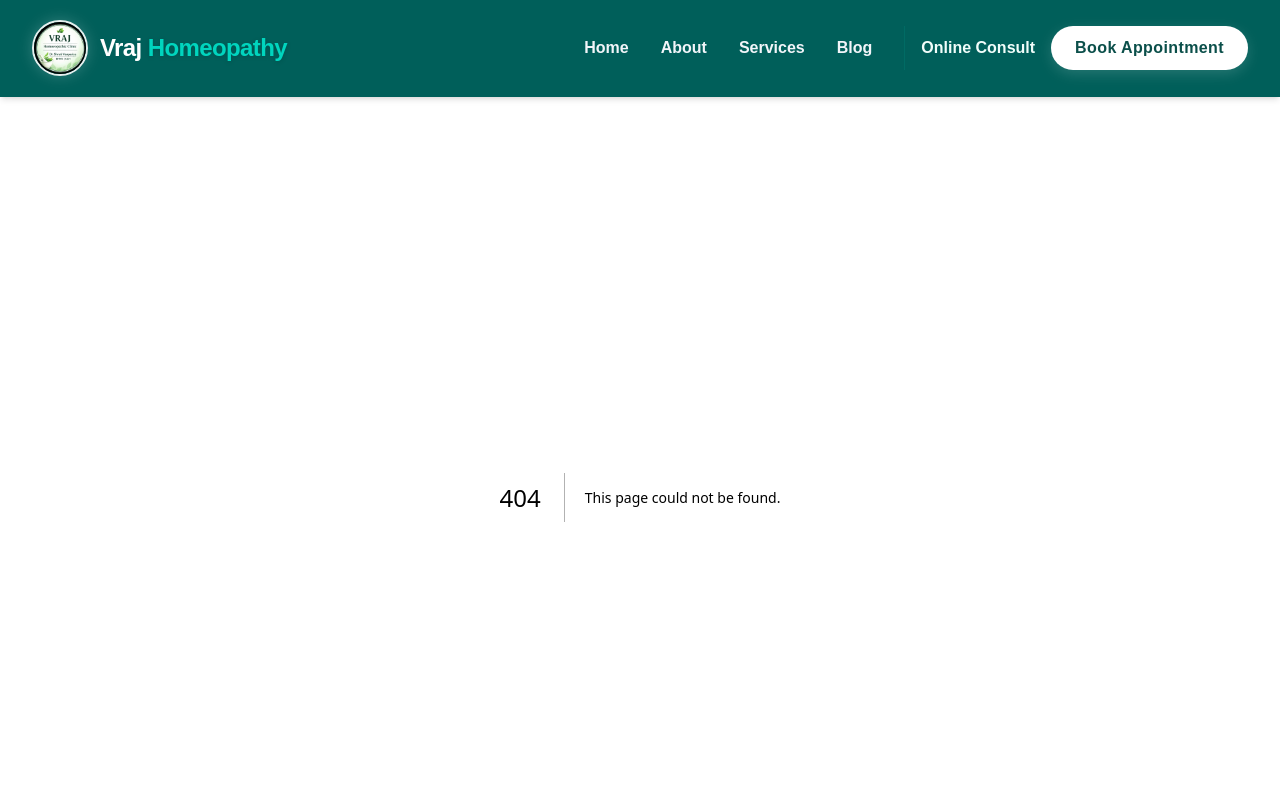
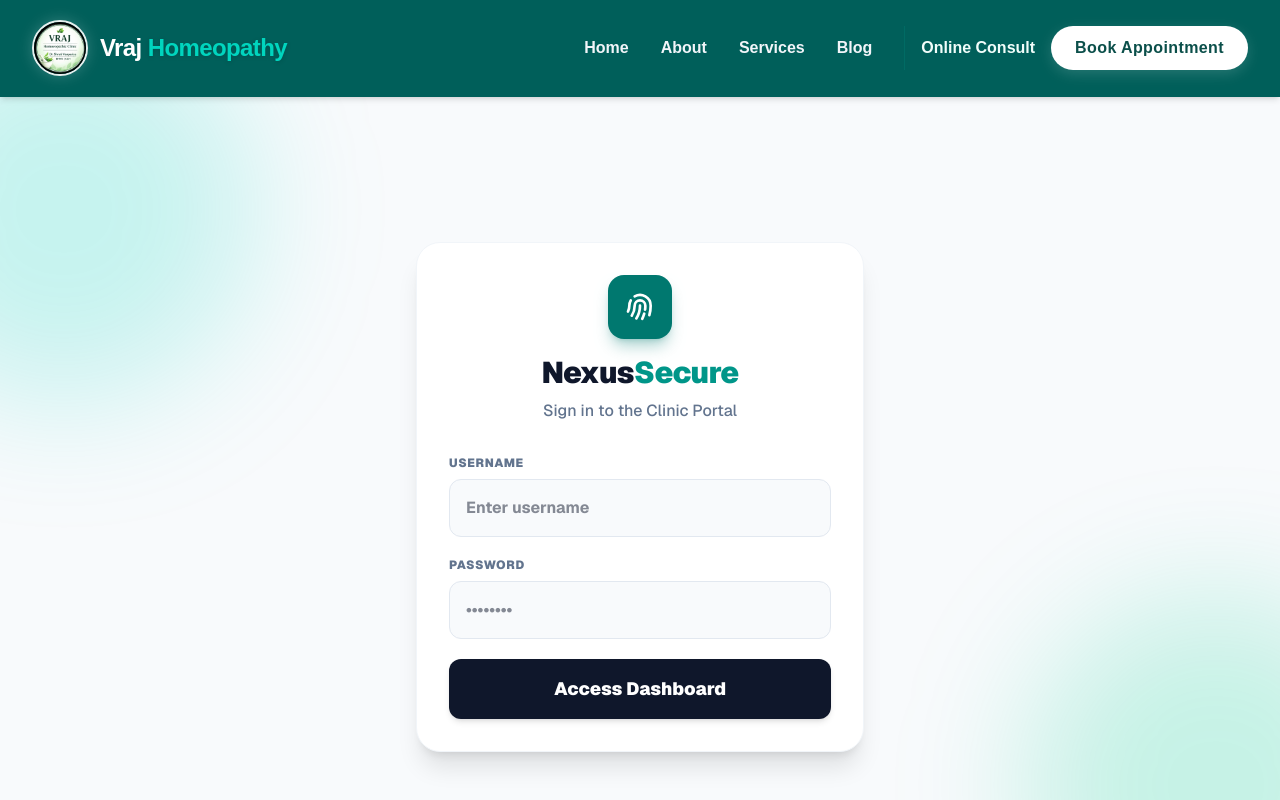
Before and after one commit to sujal-mavdiya07/vraj-clinic-website, a Next.js app: page /login in a window 1280 px wide. Before the commit this address had no page. Shown: the top 800 px of the page. Built offline with nearby package versions, Linux system fonts and the light colour scheme.

Commit message:
Removed redundant old login system

```diff
--- a/app/api/auth/login/route.ts
+++ /dev/null
@@ -1,30 +0,0 @@
-import { NextResponse } from 'next/server';
-
-export async function POST(request: Request) {
-  try {
-    const { username, password } = await request.json();
-
-    // Change these to whatever username/password you want the doctor to use
-    const correctUsername = process.env.ADMIN_USERNAME || "admin";
-    const correctPassword = process.env.ADMIN_PASSWORD || "vraj123";
-
-    if (username === correctUsername && password === correctPassword) {
-      // Create a secure response
-      const response = NextResponse.json({ success: true }, { status: 200 });
-
-      // Set a secure, HTTP-only cookie that lasts for 7 days
-      response.cookies.set('clinic_admin_session', 'authenticated', {
-        httpOnly: true,
-        secure: process.env.NODE_ENV === 'production',
-        path: '/',
-        maxAge: 60 * 60 * 24 * 7
-      });
-
-      return response;
-    }
-
-    return NextResponse.json({ error: "Invalid credentials" }, { status: 401 });
-  } catch (error) {
-    return NextResponse.json({ error: "Server error" }, { status: 500 });
-  }
-}
--- /dev/null
+++ b/app/login/page.tsx
@@ -0,0 +1,95 @@
+"use client";
+
+import { useState } from 'react';
+import { useRouter } from 'next/navigation';
+
+export default function LoginPage() {
+  const [username, setUsername] = useState('');
+  const [password, setPassword] = useState('');
+  const [error, setError] = useState('');
+  const [loading, setLoading] = useState(false);
+  const router = useRouter();
+
+  const handleLogin = async (e: React.FormEvent) => {
+    e.preventDefault();
+    setLoading(true);
+    setError('');
+
+    try {
+      const res = await fetch('/api/auth/login', {
+        method: 'POST',
+        headers: { 'Content-Type': 'application/json' },
+        body: JSON.stringify({ username, password }),
+      });
+
+      if (res.ok) {
+        // Redirect directly to the beautiful dashboard you built
+        router.push('/admin');
+      } else {
+        setError('Invalid username or password.');
+        setLoading(false);
+      }
+    } catch (err) {
+      setError('Something went wrong. Please try again.');
+      setLoading(false);
+    }
+  };
+
+  return (
+    <div className="min-h-screen bg-slate-50 flex items-center justify-center p-4 font-sans relative overflow-hidden">
+
+      {/* Background Decorative Elements */}
+      <div className="absolute top-[-10%] left-[-10%] w-96 h-96 bg-teal-400/20 rounded-full blur-3xl"></div>
+      <div className="absolute bottom-[-10%] right-[-10%] w-96 h-96 bg-emerald-400/20 rounded-full blur-3xl"></div>
+
+      <div className="w-full max-w-md bg-white rounded-3xl shadow-xl border border-slate-100 p-8 relative z-10">
+        <div className="text-center mb-8">
+          <div className="mx-auto h-16 w-16 bg-teal-700 rounded-2xl flex items-center justify-center mb-4 shadow-lg shadow-teal-700/30">
+            <svg className="w-8 h-8 text-white" fill="none" stroke="currentColor" viewBox="0 0 24 24"><path strokeLinecap="round" strokeLinejoin="round" strokeWidth="2" d="M12 11c0 3.517-1.009 6.799-2.753 9.571m-3.44-2.04l.054-.09A13.916 13.916 0 008 11a4 4 0 118 0c0 1.017-.07 2.019-.203 3m-2.118 6.844A21.88 21.88 0 0015.171 17m3.839 1.132c.645-2.266.99-4.659.99-7.132A8 8 0 008 4.07M3 15.364c.64-1.319 1-2.8 1-4.364 0-1.457.39-2.823 1.07-4"></path></svg>
+          </div>
+          <h1 className="text-3xl font-black text-slate-900 tracking-tight">Nexus<span className="text-teal-600">Secure</span></h1>
+          <p className="text-slate-500 font-medium mt-2">Sign in to the Clinic Portal</p>
+        </div>
+
+        {error && (
+          <div className="mb-6 p-4 bg-red-50 border border-red-200 text-red-600 rounded-xl text-sm font-bold flex items-center gap-2">
+            <svg className="w-5 h-5" fill="none" stroke="currentColor" viewBox="0 0 24 24"><path strokeLinecap="round" strokeLinejoin="round" strokeWidth="2" d="M12 8v4m0 4h.01M21 12a9 9 0 11-18 0 9 9 0 0118 0z"></path></svg>
+            {error}
+          </div>
+        )}
+
+        <form onSubmit={handleLogin} className="space-y-5">
+          <div>
+            <label className="block text-xs font-black text-slate-500 uppercase tracking-wider mb-2">Username</label>
+            <input
+              required
+              type="text"
+              className="w-full p-4 bg-slate-50 border border-slate-200 rounded-xl text-slate-900 font-bold focus:bg-white focus:ring-2 focus:ring-teal-500 outline-none transition-all"
+              placeholder="Enter username"
+              value={username}
+              onChange={(e) => setUsername(e.target.value)}
+            />
+          </div>
+          <div>
+            <label className="block text-xs font-black text-slate-500 uppercase tracking-wider mb-2">Password</label>
+            <input
+              required
+              type="password"
+              className="w-full p-4 bg-slate-50 border border-slate-200 rounded-xl text-slate-900 font-bold focus:bg-white focus:ring-2 focus:ring-teal-500 outline-none transition-all"
+              placeholder="••••••••"
+              value={password}
+              onChange={(e) => setPassword(e.target.value)}
+            />
+          </div>
+          <button
+            type="submit"
+            disabled={loading}
+            className={`w-full py-4 rounded-xl text-white font-black text-lg transition-all shadow-md flex justify-center items-center gap-2 ${loading ? 'bg-slate-400 cursor-not-allowed' : 'bg-slate-900 hover:bg-teal-700 hover:-translate-y-1 hover:shadow-xl'}`}
+          >
+            {loading ? 'Authenticating...' : 'Access Dashboard'}
+          </button>
+        </form>
+      </div>
+    </div>
+  );
+}
```
